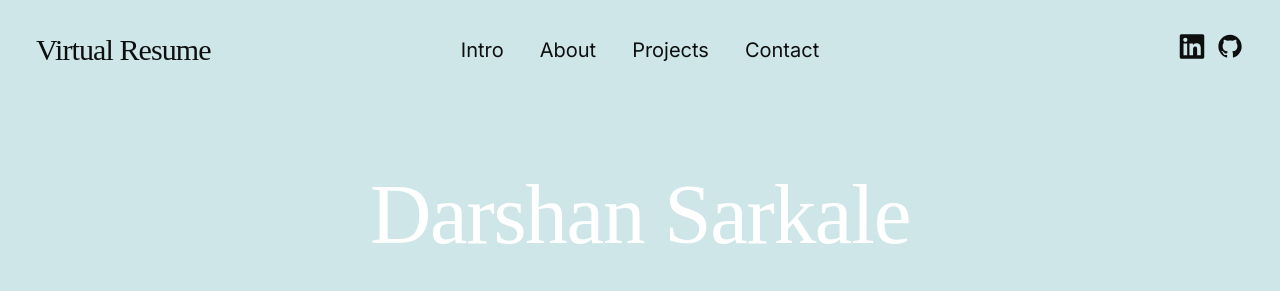
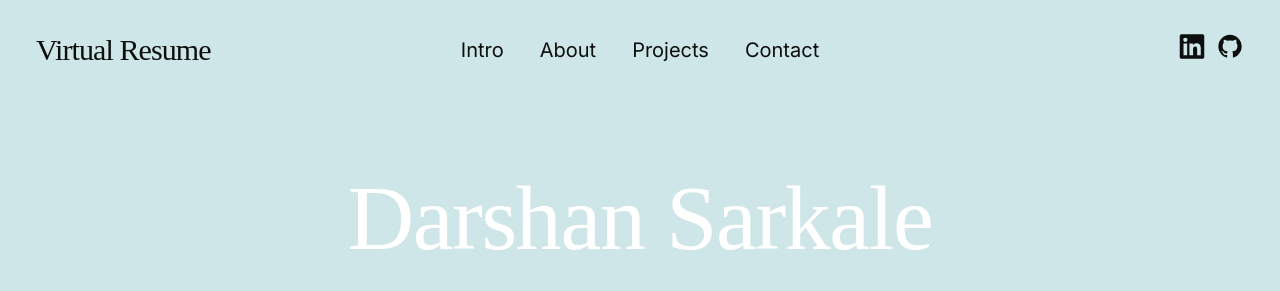
Before and after one commit to DarshanSarkale/darshansarkale.github.io, a plain HTML site: page index.html in a window 1280 px wide. Shown: the top 291 px of the page. Drawn offline with Linux system fonts and the light colour scheme; a web font is replaced by a local one.

Commit message:
Add files via upload

```diff
--- a/index.html
+++ b/index.html
@@ -110,7 +110,7 @@
                 <div class="column lg-12 s-intro__content">
 
                     <div class="s-intro__text">
-                        <h1 class="s-intro__text-huge animate-on-load" style="font-size: 85px;">
+                        <h1 class="s-intro__text-huge animate-on-load" style="font-size: 92px;">
                             Darshan Sarkale
                         </h1>
                         <h3 class="animate-on-load"><q>Data Analyst and Business Intelligence</q> </h3>
```
